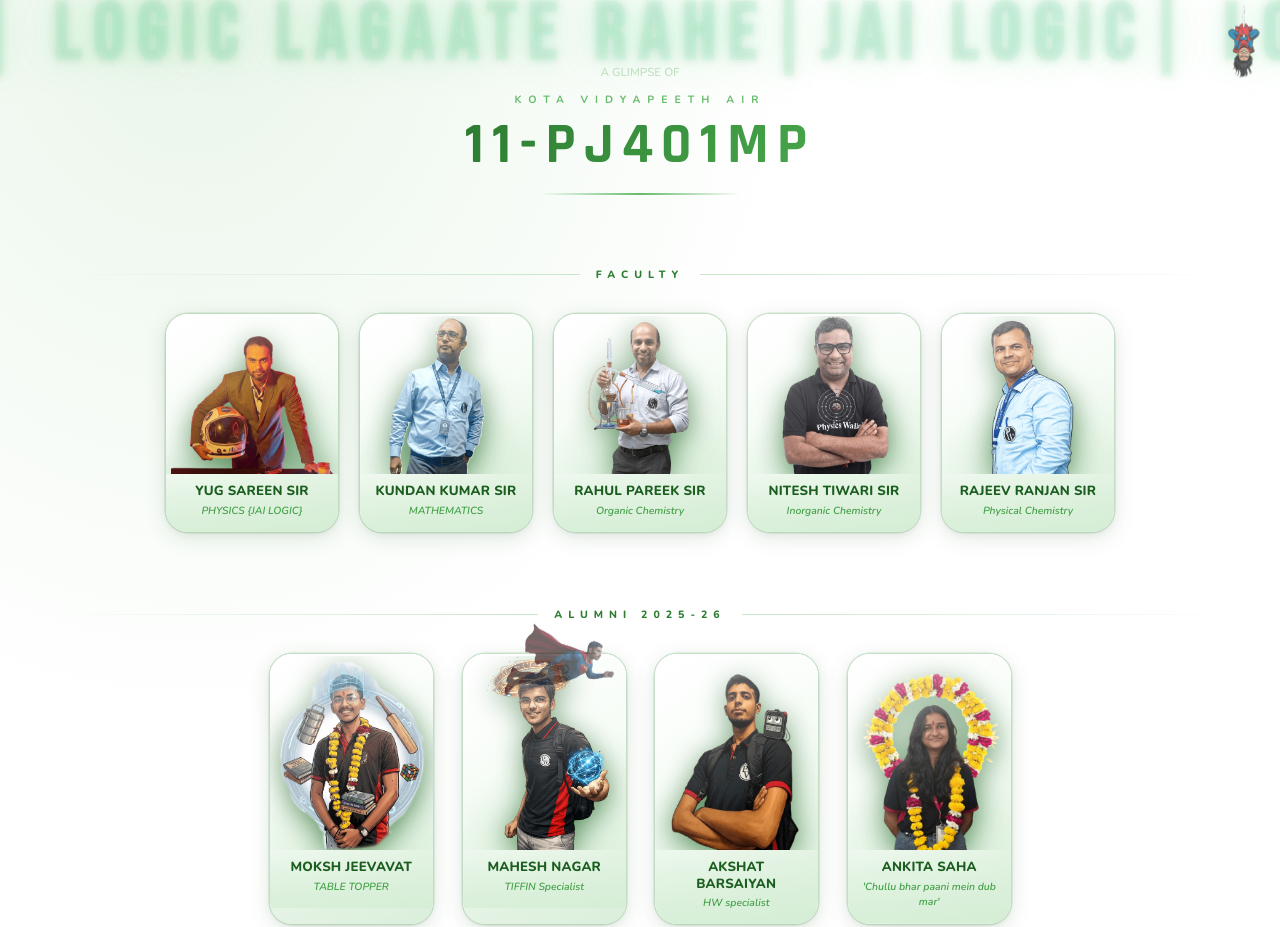
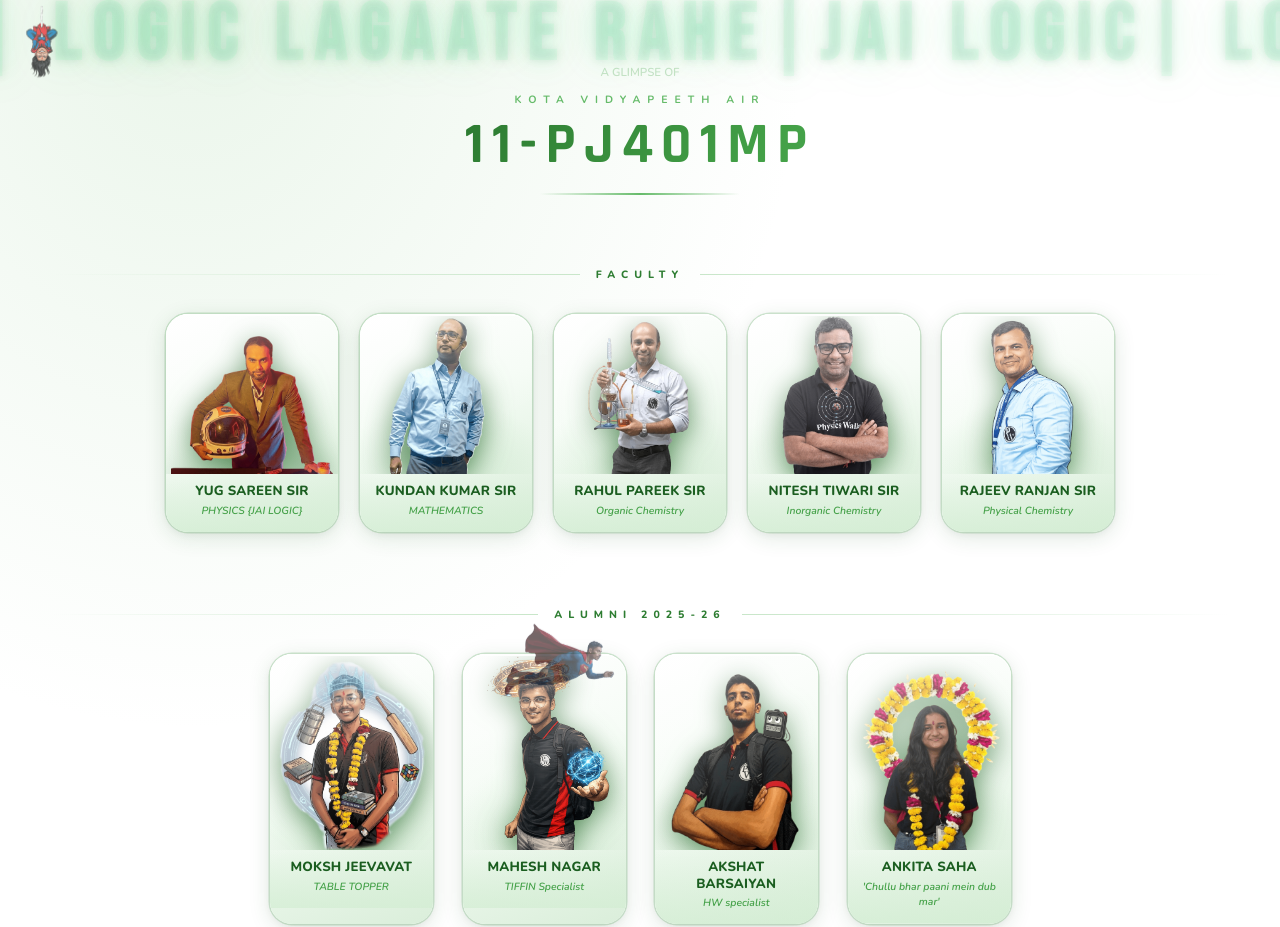
Before and after one commit to abhigyan3818120/projectGAMMA, a plain HTML site: page index.html in a window 1280 px wide. Shown: the top 927 px of the page. Drawn offline with nearby package versions, Linux system fonts and the light colour scheme.

Commit message:
spidermove

```diff
--- a/style.css
+++ b/style.css
@@ -670,7 +670,7 @@
 .spiderman-link{
     position:fixed;
     top:0;
-    right:4px;
+    left:4px;
     z-index:9999;
 }
 
```
